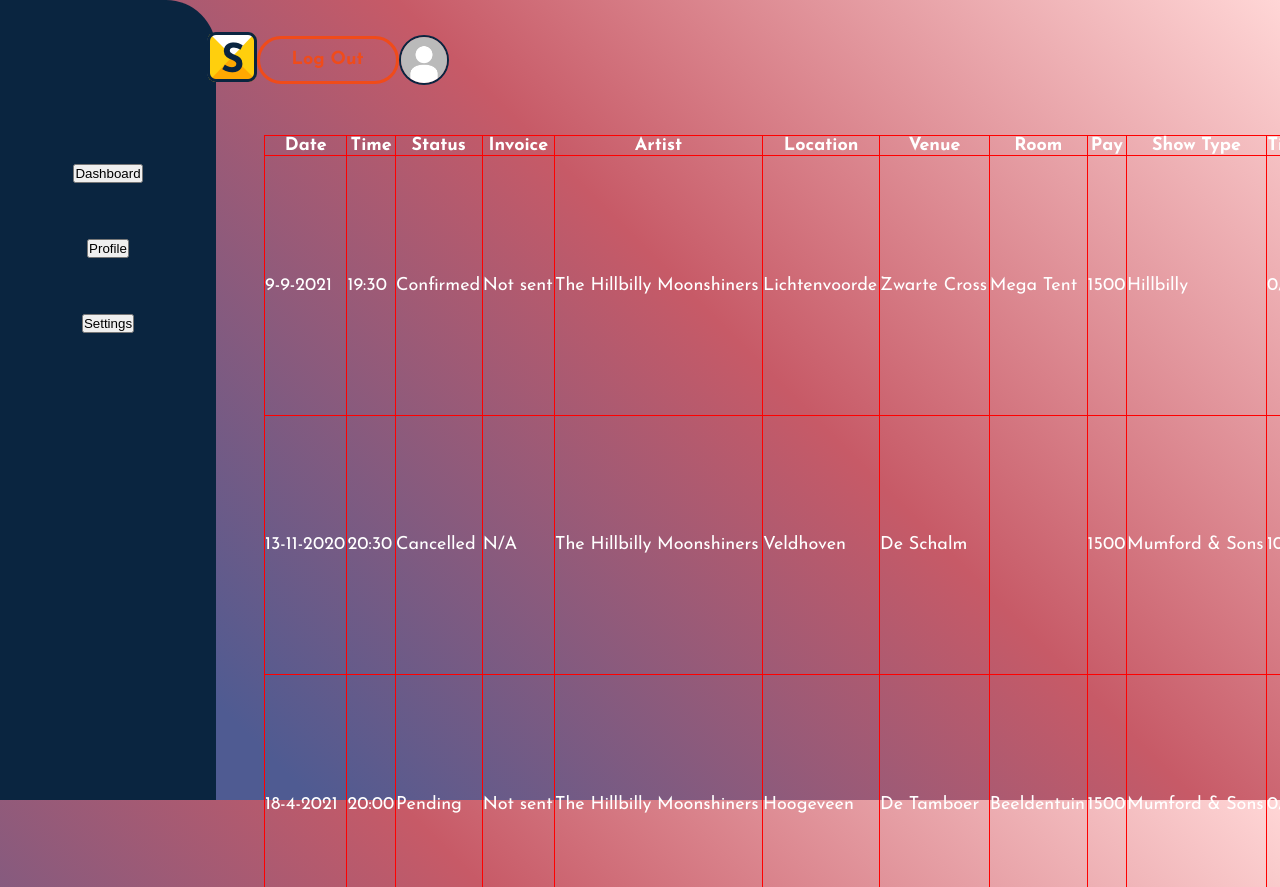
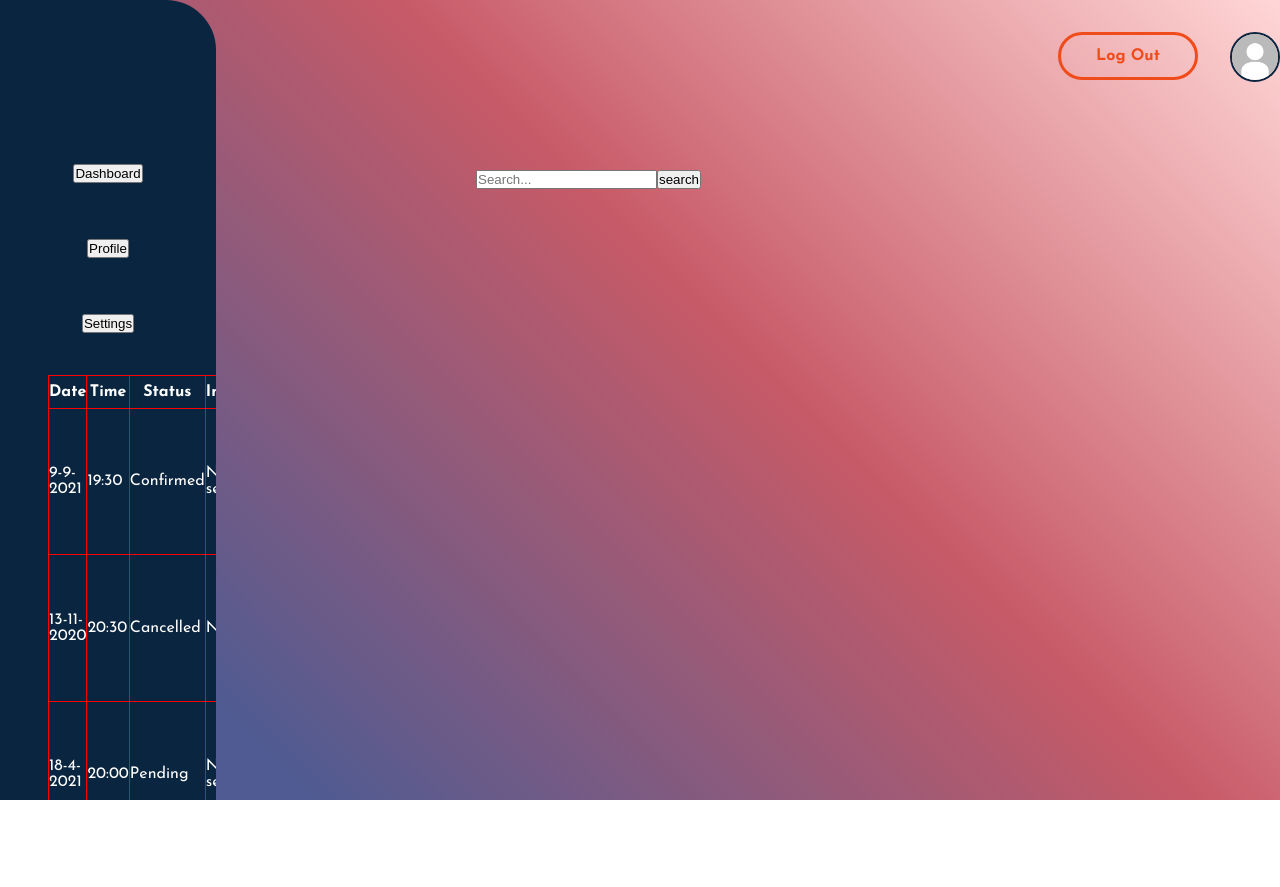
Before and after one commit to MartijnD92/stage-sync-frontend, a React (Create React App) app in the folder frontend/: page /dashboard in a window 1280 px wide. After the commit the page ends 800 px from the top, so only its background shows below. Built offline with nearby package versions, Linux system fonts and the light colour scheme.

Commit message:
Resolve merge conflict

```diff
--- a/frontend/src/App.js
+++ b/frontend/src/App.js
@@ -7,9 +7,6 @@
 function App() {
 	return (
 		<>
-			<header>
-				<NavBar />
-			</header>
 			<Switch>
 				<Route exact path="/">
 					<Home />
--- a/frontend/src/components/NavBar/NavBar.js
+++ b/frontend/src/components/NavBar/NavBar.js
@@ -15,19 +15,19 @@
 	return (
 		<>
 			{['/artist', '/dashboard'].includes(location) ? (
-				<div className="content-container">
 				<nav className={`${styles.navbar} ${styles.secondary}`}>
-						<Logo extended={false} />
-						{location.includes('/search') && <SearchBar />}
+					<div className={styles.left}>
+						{location.includes('/dashboard') && <SearchBar />}
+					</div>
+					<div className={styles.right}>
 						<Button type={'secondary'} link={'/login'}>
 							Log out
 						</Button>
 						<ProfilePicture defaultPicture={true} />
+					</div>
 				</nav>
-				</div>
 			) : (
 				<nav className={`${styles.navbar} ${styles.primary}`}>
-					<div className="content-container">
 					<div className={styles.left}>
 						<Logo className={styles.logo} extended={true} />
 						<ul className={styles.links}>
@@ -65,7 +65,6 @@
 							</Button>
 						)}
 					</div>
-					</div>
 				</nav>
 			)}
 		</>
--- a/frontend/src/components/NavBar/css/NavBar.module.scss
+++ b/frontend/src/components/NavBar/css/NavBar.module.scss
@@ -3,6 +3,7 @@
 $navbar-margin-top: 2rem;
 
 .navbar {
+	$self: &;
 	width: 100%;
 	display: flex;
 	justify-content: center;
@@ -12,26 +13,6 @@
 	z-index: 100;
 	a {
 		text-decoration: none;
-	}
-
-	.left {
-		display: flex;
-		justify-content: space-between;
-		align-items: center;
-
-		& > *,
-		a:first-child {
-			margin-right: 2rem;
-		}
-	}
-
-	.right {
-		display: flex;
-		justify-content: flex-end;
-
-		a:first-child {
-			margin-right: 2rem;
-		}
 	}
 
 	.links {
@@ -62,4 +43,39 @@
 			}
 		}
 	}
+
+	.left {
+		width: 100%;
+		height: 100%;
+		display: flex;
+		justify-content: space-between;
+		align-items: center;
+
+		& > *,
+		a:first-child {
+			margin-right: 2rem;
+		}
+	}
+
+	.right {
+		width: 100%;
+		height: 100%;
+		display: flex;
+		justify-content: flex-end;
+
+		a:first-child {
+			margin-right: 2rem;
+		}
+	}
+
+	&.primary {
+
+	}
+
+
+	&.secondary {
+		.left {
+				margin-left: 260px;
+		}
+	}
 }
--- a/frontend/src/css/config.scss
+++ b/frontend/src/css/config.scss
@@ -14,6 +14,6 @@
 $bg--alt: #FAFAFA;
 $bg--white: #f0f0f0;
 
-$font-body--primary: 18px;
+$font-body--primary: 1rem;
 
 $outer-container-max-width: 1440px;
--- a/frontend/src/pages/Dashboard/Dashboard.js
+++ b/frontend/src/pages/Dashboard/Dashboard.js
@@ -1,3 +1,4 @@
+import NavBar from 'components/NavBar/NavBar';
 import SideMenu from 'components/SideMenu/SideMenu';
 import SearchBar from 'components/SearchBar/SearchBar';
 import ResultsList from 'components/ResultsList/ResultsList';
@@ -7,6 +8,9 @@
 export default function Dashboard() {
 	return (
 		<div className="wrapper">
+			<header>
+				<NavBar />
+			</header>
 			<aside className="sidemenu-container">
 				<SideMenu />
 			</aside>
--- a/frontend/src/pages/Home/Home.js
+++ b/frontend/src/pages/Home/Home.js
@@ -1,3 +1,5 @@
+import React from 'react';
+import NavBar from 'components/NavBar/NavBar';
 import Button from 'components/Button/Button';
 import Form from 'components/Form/Form';
 import Footer from 'components/Footer/Footer';
@@ -9,6 +11,9 @@
 export default function Home() {
 	return (
 		<>
+			<header>
+				<NavBar />
+			</header>
 			<main>
 				<section className="teaser">
 					<div className="content-container">
```
Lines whose indentation alone changed are shown as unchanged.
